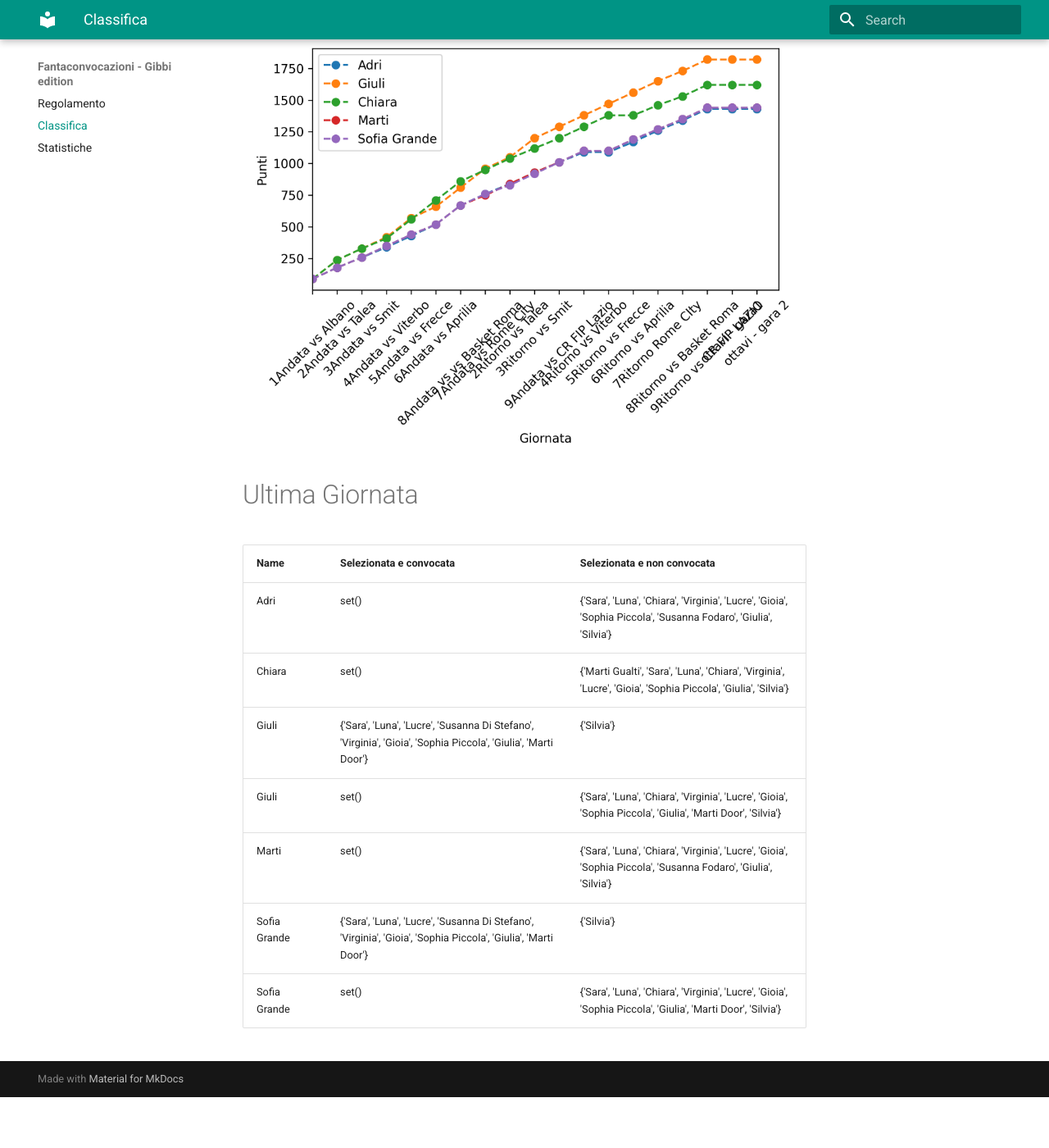
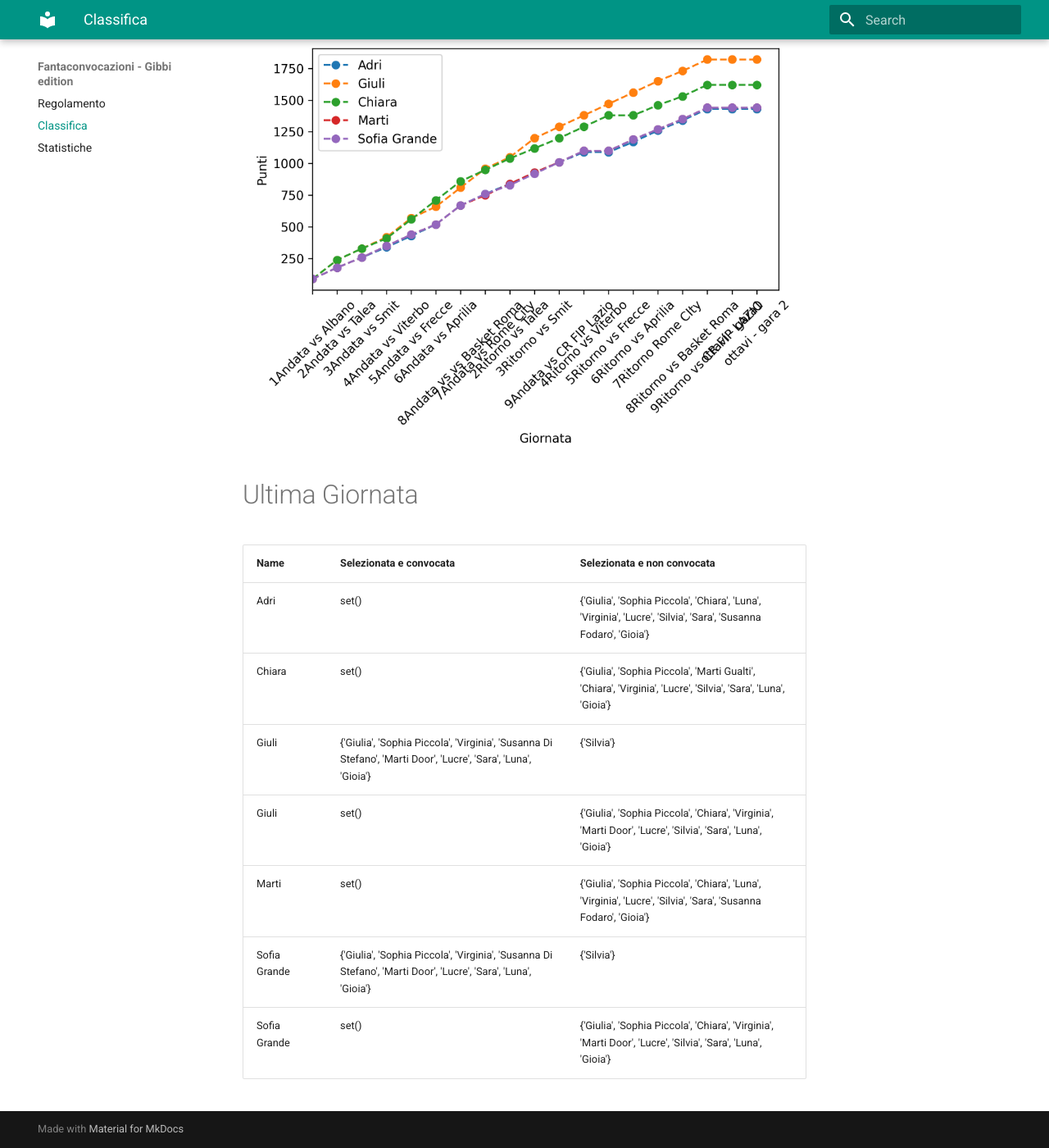
Before and after one commit to martinig94/fantagibbi, an MkDocs documentation site: the page built from docs/Classifica.md, in a window 1280 px wide and 1400 px high, scrolled down 565 px. Shown: the whole window at 82% size. Built offline with MkDocs 1.6.1 and Material for MkDocs 9.7.7, drawn with Linux system fonts in a browser that asks for light colours; before the commit the page ends 1903 px from its top, so only the background shows below that.

Commit message:
Auto-update from main.py

```diff
--- a/docs/Classifica.md
+++ b/docs/Classifica.md
@@ -18,11 +18,11 @@
 <!-- START_TABLE CORRECT -->
 | Name         | Selezionata e convocata                                                                                        | Selezionata e non convocata                                                                                      |
 |:-------------|:---------------------------------------------------------------------------------------------------------------|:-----------------------------------------------------------------------------------------------------------------|
-| Adri         | set()                                                                                                          | {'Sara', 'Luna', 'Chiara', 'Virginia', 'Lucre', 'Gioia', 'Sophia Piccola', 'Susanna Fodaro', 'Giulia', 'Silvia'} |
-| Chiara       | set()                                                                                                          | {'Marti Gualti', 'Sara', 'Luna', 'Chiara', 'Virginia', 'Lucre', 'Gioia', 'Sophia Piccola', 'Giulia', 'Silvia'}   |
-| Giuli        | {'Sara', 'Luna', 'Lucre', 'Susanna Di Stefano', 'Virginia', 'Gioia', 'Sophia Piccola', 'Giulia', 'Marti Door'} | {'Silvia'}                                                                                                       |
-| Giuli        | set()                                                                                                          | {'Sara', 'Luna', 'Chiara', 'Virginia', 'Lucre', 'Gioia', 'Sophia Piccola', 'Giulia', 'Marti Door', 'Silvia'}     |
-| Marti        | set()                                                                                                          | {'Sara', 'Luna', 'Chiara', 'Virginia', 'Lucre', 'Gioia', 'Sophia Piccola', 'Susanna Fodaro', 'Giulia', 'Silvia'} |
-| Sofia Grande | {'Sara', 'Luna', 'Lucre', 'Susanna Di Stefano', 'Virginia', 'Gioia', 'Sophia Piccola', 'Giulia', 'Marti Door'} | {'Silvia'}                                                                                                       |
-| Sofia Grande | set()                                                                                                          | {'Sara', 'Luna', 'Chiara', 'Virginia', 'Lucre', 'Gioia', 'Sophia Piccola', 'Giulia', 'Marti Door', 'Silvia'}     |
+| Adri         | set()                                                                                                          | {'Giulia', 'Sophia Piccola', 'Chiara', 'Luna', 'Virginia', 'Lucre', 'Silvia', 'Sara', 'Susanna Fodaro', 'Gioia'} |
+| Chiara       | set()                                                                                                          | {'Giulia', 'Sophia Piccola', 'Marti Gualti', 'Chiara', 'Virginia', 'Lucre', 'Silvia', 'Sara', 'Luna', 'Gioia'}   |
+| Giuli        | {'Giulia', 'Sophia Piccola', 'Virginia', 'Susanna Di Stefano', 'Marti Door', 'Lucre', 'Sara', 'Luna', 'Gioia'} | {'Silvia'}                                                                                                       |
+| Giuli        | set()                                                                                                          | {'Giulia', 'Sophia Piccola', 'Chiara', 'Virginia', 'Marti Door', 'Lucre', 'Silvia', 'Sara', 'Luna', 'Gioia'}     |
+| Marti        | set()                                                                                                          | {'Giulia', 'Sophia Piccola', 'Chiara', 'Luna', 'Virginia', 'Lucre', 'Silvia', 'Sara', 'Susanna Fodaro', 'Gioia'} |
+| Sofia Grande | {'Giulia', 'Sophia Piccola', 'Virginia', 'Susanna Di Stefano', 'Marti Door', 'Lucre', 'Sara', 'Luna', 'Gioia'} | {'Silvia'}                                                                                                       |
+| Sofia Grande | set()                                                                                                          | {'Giulia', 'Sophia Piccola', 'Chiara', 'Virginia', 'Marti Door', 'Lucre', 'Silvia', 'Sara', 'Luna', 'Gioia'}     |
 <!-- END_TABLE CORRECT -->
```
